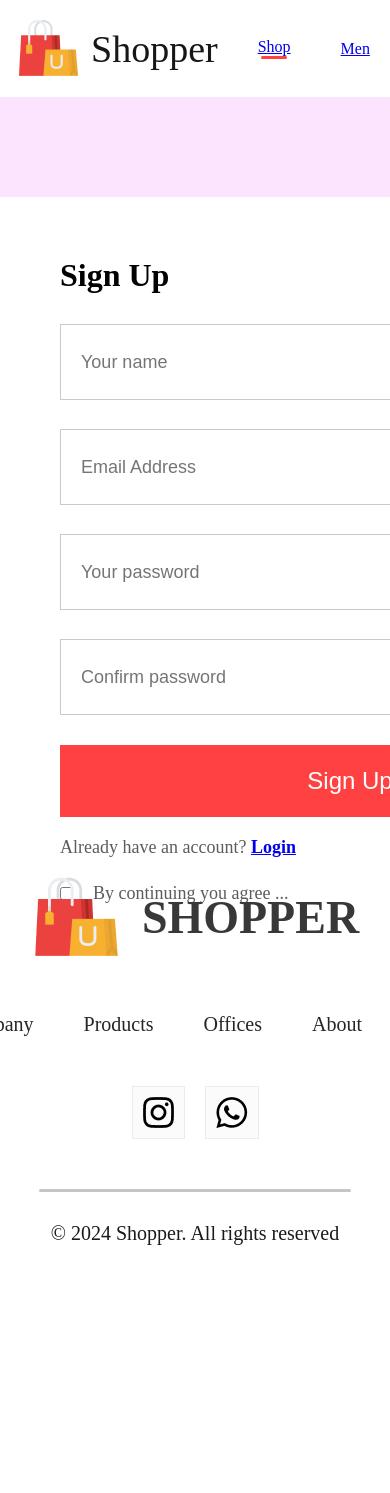
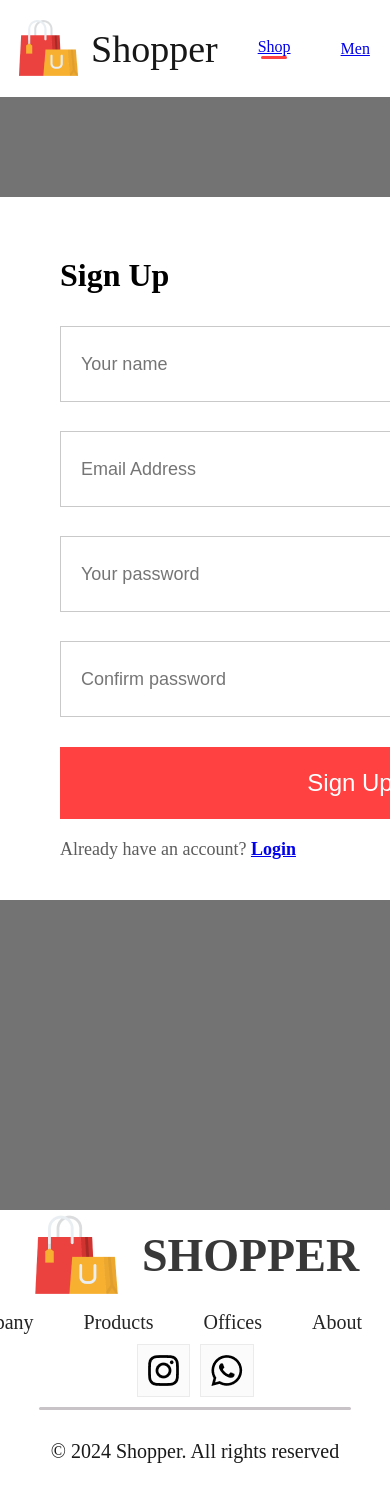
Before and after one commit to preston176/EMOTORS-ECOMMERCE, a React (Vite) app in the folder Frontend/: page /login in a window 390 px wide. Shown: the top 1493 px of the page. Before the commit the page ends 1275 px from the top, so only its background shows below. Built offline with nearby package versions, Linux system fonts and the light colour scheme.

Commit message:
fixed responsiveness in login forms

```diff
--- a/Frontend/src/Components/Footer/Footer.css
+++ b/Frontend/src/Components/Footer/Footer.css
@@ -3,7 +3,8 @@
   flex-direction: column;
   justify-content: center;
   align-items: center;
-  gap: 50px;
+  height: fit-content;
+  gap: 10px;
 }
 
 .footer-logo {
@@ -34,7 +35,7 @@
 .footer-socials-icon {
   display: flex;
   flex-direction: row;
-  gap: 20px;
+  gap: 10px;
 }
 
 .footer-icons-container {
--- a/Frontend/src/Pages/CSS/LoginSignup.css
+++ b/Frontend/src/Pages/CSS/LoginSignup.css
@@ -1,13 +1,13 @@
 .loginsignup {
   width: 100%;
-  height: 80vh;
-  background: #fce3fe;
+  height: 120vh;
+  background: #737373;
   padding-top: 100px;
 }
 
 .loginsignup-container {
   width: 580px;
-  height: 600px;
+  height: fit-content;
   background: white;
   margin: auto;
   padding: 40px 60px;
@@ -21,12 +21,12 @@
   display: flex;
   flex-direction: column;
   gap: 29px;
-  margin-top: 30px;
+  margin-top: 2rem;
 }
 
 .loginsignup-fields input {
   height: 72px;
-  width: 100%;
+  width: 95%;
   padding-left: 20px;
   border: 1px solid #c9c9c9;
   outline: none;
@@ -35,7 +35,7 @@
 }
 
 .loginsignup-container button {
-  width: 580px;
+  width: 100%;
   height: 72px;
   color: white;
   background: #ff4141;
--- a/Frontend/src/Pages/LoginSignup.jsx
+++ b/Frontend/src/Pages/LoginSignup.jsx
@@ -83,10 +83,7 @@ const LoginSignup = () => {
                     </div>
                     <button onClick={handleSignup}>Sign Up</button>
                     <p className='loginsignup-login'>Already have an account? <span> <Link to={"/loginpage"}>Login</Link></span></p>
-                    <div className="loginsignup-agree">
-                        <input type='checkbox' />
-                        <p>By continuing you agree ...</p>
-                    </div>
+
                 </div>
 
             </div>
```
